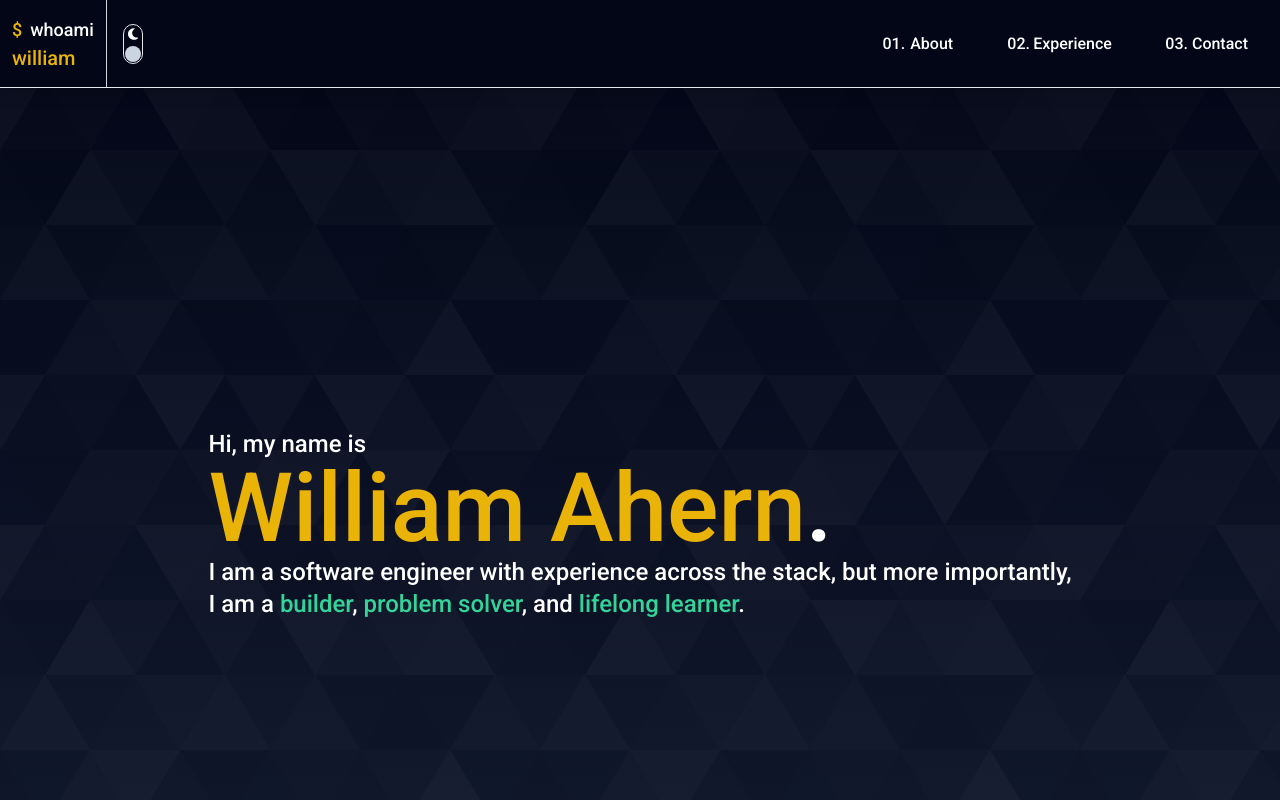
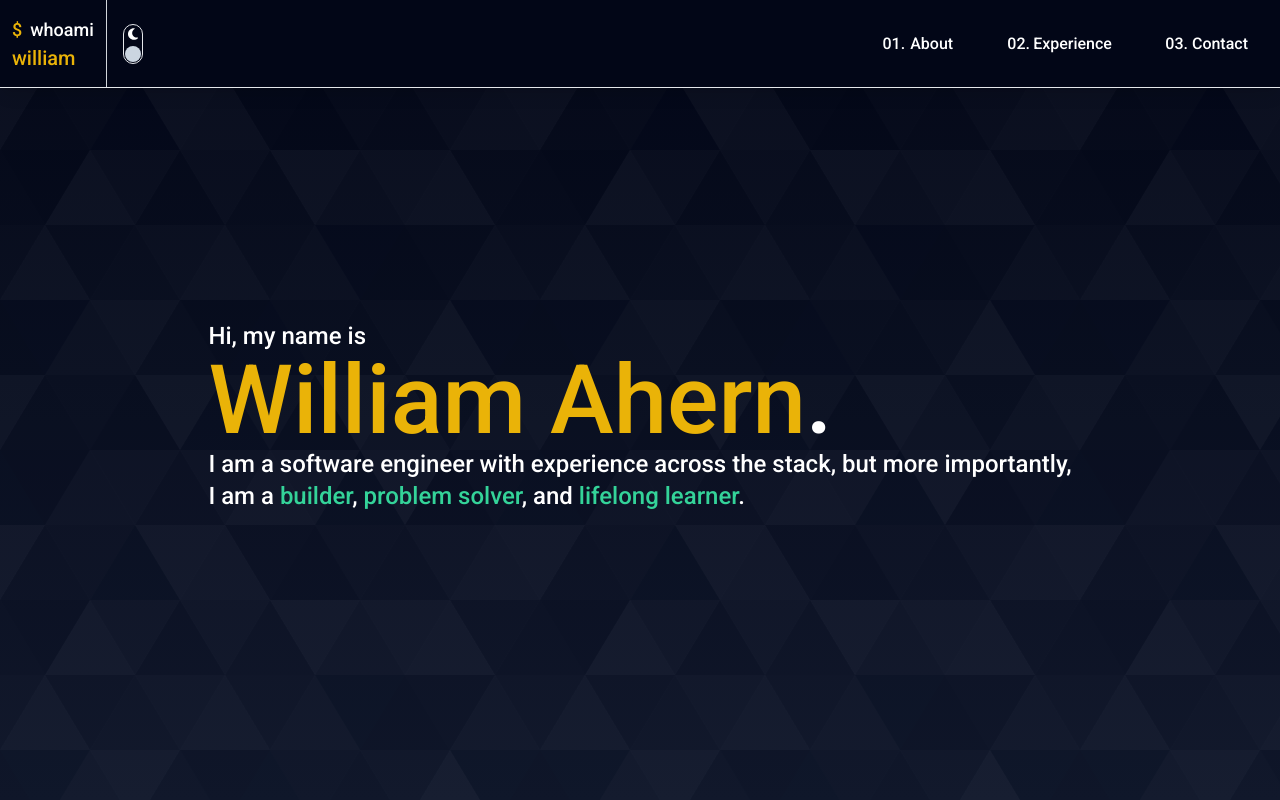
Before and after one commit to wi11ahern/who-am-i, a React (Vite) app: page / in a window 1280 px wide. Shown: the top 800 px of the page. Built offline with nearby package versions, Linux system fonts and the light colour scheme.

Commit message:
style: dynamically adjust greeting component height based on viewport

```diff
--- a/src/components/greeting/greeting.tsx
+++ b/src/components/greeting/greeting.tsx
@@ -2,7 +2,7 @@ import Card from "../ui/card";
 
 const Greeting = () => {
   return (
-    <Card className="mx-auto px-8 min-h-[calc(100vh_-_400px)] duration-[1.5s]">
+    <Card className="mx-auto px-8 mt-[40vh] py-0 min-h-[60vh] duration-[1.5s]">
       <p className="text-2xl">Hi, my name is</p>
       <h1 className="text-8xl text-yellow-500">
         William Ahern<span className="text-white">.</span>
--- a/src/components/layout/content.tsx
+++ b/src/components/layout/content.tsx
@@ -5,7 +5,7 @@ import Greeting from "../greeting/greeting";
 
 const Content = () => {
   return (
-    <div className="flex flex-col mx-auto mt-[400px] w-full min-h-screen">
+    <div className="flex flex-col mx-auto w-full min-h-screen">
       <Greeting />
       <About />
       <Experience />
```
